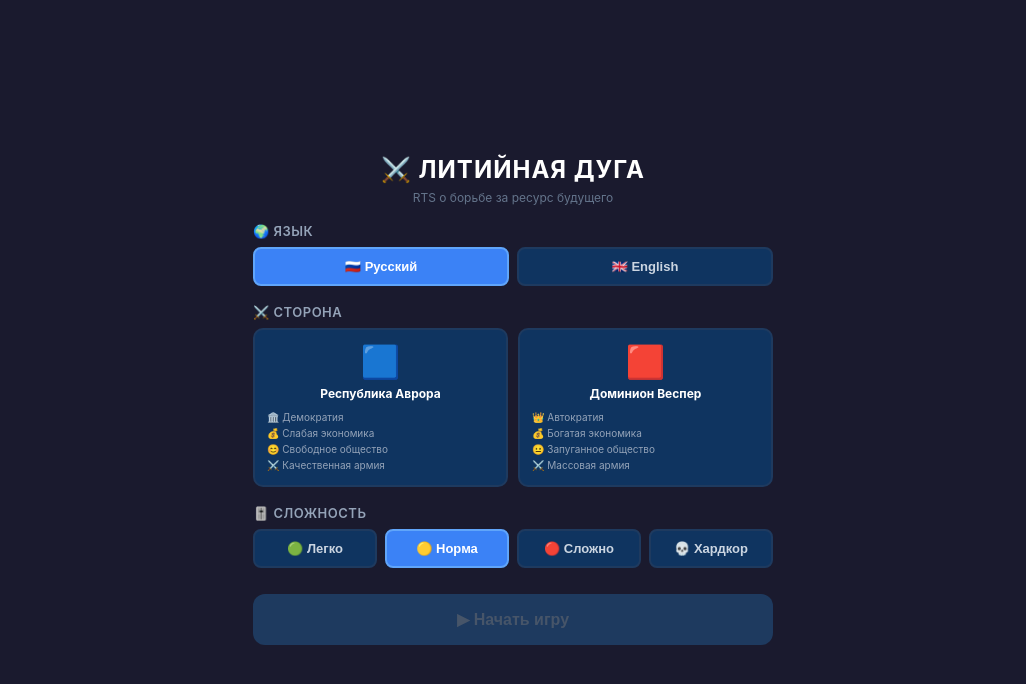
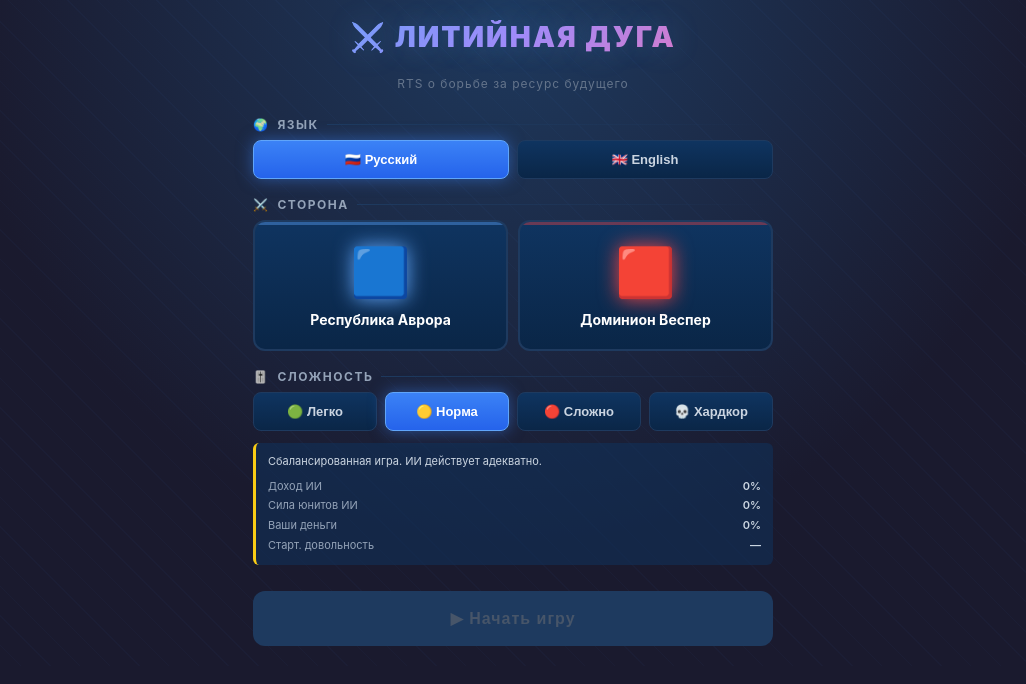
Before and after one commit to RazrabNew/lithium-arc, a plain HTML site: page index.html in a window 1280 px wide. Shown: the whole page, without its empty margins (127-1153 px from the left). Drawn offline with Linux system fonts and the light colour scheme.

Commit message:
Add files via upload

```diff
--- a/game.js
+++ b/game.js
@@ -38,23 +38,35 @@ const LANG = {
     language: 'Язык', faction: 'Сторона', difficulty: 'Сложность',
     startGame: 'Начать игру',
     auroraName: 'Республика Аврора', vesperName: 'Доминион Веспер',
-    democracy: 'Демократия', autocracy: 'Автократия',
-    weakEcon: 'Слабая экономика', richEcon: 'Богатая экономика',
-    freeSociety: 'Свободное общество', scaredSociety: 'Запуганное общество',
-    qualityArmy: 'Качественная армия', massArmy: 'Массовая армия',
     easy: 'Легко', normal: 'Норма', hard: 'Сложно', insane: 'Хардкор',
     population: 'население', satisfaction: 'довольность', corruption: 'коррупция',
+
+    diffEasy: 'Спокойное знакомство. ИИ медлит, у вас запас ресурсов.',
+    diffNormal: 'Сбалансированная игра. ИИ действует адекватно.',
+    diffHard: 'ИИ агрессивнее и богаче. У вас меньше денег.',
+    diffInsane: 'Максимальное давление. ИИ доминирует, вы начинаете в кризисе.',
+
+    aiIncome: 'Доход ИИ',
+    aiUnits: 'Сила юнитов ИИ',
+    playerMoney: 'Ваши деньги',
+    playerSat: 'Старт. довольность',
   },
   en: {
     language: 'Language', faction: 'Faction', difficulty: 'Difficulty',
     startGame: 'Start game',
     auroraName: 'Aurora Republic', vesperName: 'Vesper Dominion',
-    democracy: 'Democracy', autocracy: 'Autocracy',
-    weakEcon: 'Weak economy', richEcon: 'Rich economy',
-    freeSociety: 'Free society', scaredSociety: 'Fearful society',
-    qualityArmy: 'Quality army', massArmy: 'Mass army',
     easy: 'Easy', normal: 'Normal', hard: 'Hard', insane: 'Insane',
     population: 'population', satisfaction: 'satisfaction', corruption: 'corruption',
+
+    diffEasy: 'A calm introduction. AI is slow, you have resource surplus.',
+    diffNormal: 'Balanced game. AI acts reasonably.',
+    diffHard: 'AI is more aggressive and richer. You have less money.',
+    diffInsane: 'Maximum pressure. AI dominates, you start in crisis.',
+
+    aiIncome: 'AI income',
+    aiUnits: 'AI unit power',
+    playerMoney: 'Your money',
+    playerSat: 'Start satisfaction',
   },
 };
 
@@ -83,6 +95,11 @@ function applyLanguage(lang) {
     if (dict[key]) el.textContent = dict[key];
   });
   localStorage.setItem('lang', lang);
+
+  // Обновить описание сложности на новом языке
+  if (state.settings.difficulty) {
+    updateDifficultyDesc(state.settings.difficulty);
+  }
 }
 
 function selectFaction(faction) {
@@ -98,7 +115,30 @@ function selectDifficulty(diff) {
   document.querySelectorAll('.diff-btn').forEach(b =>
     b.classList.toggle('selected', b.dataset.diff === diff)
   );
+  updateDifficultyDesc(diff);
   checkReady();
+}
+
+function updateDifficultyDesc(diff) {
+  const dict = LANG[state.settings.language];
+  const d = DIFFICULTY[diff];
+  const el = document.getElementById('difficulty-desc');
+  el.dataset.diff = diff;
+
+  const pct = (mult) => {
+    const val = Math.round((mult - 1) * 100);
+    return (val > 0 ? '+' : '') + val + '%';
+  };
+
+  const cap = diff.charAt(0).toUpperCase() + diff.slice(1);
+
+  el.innerHTML = `
+    <div style="margin-bottom:6px;color:#cbd5e1">${dict['diff' + cap]}</div>
+    <div class="row-desc"><span>${dict.aiIncome}</span><span>${pct(d.aiIncomeMult)}</span></div>
+    <div class="row-desc"><span>${dict.aiUnits}</span><span>${pct(d.aiUnitMult)}</span></div>
+    <div class="row-desc"><span>${dict.playerMoney}</span><span>${pct(d.playerMoneyMult)}</span></div>
+    <div class="row-desc"><span>${dict.playerSat}</span><span>${d.playerSatPenalty > 0 ? '−' + d.playerSatPenalty + '%' : '—'}</span></div>
+  `;
 }
 
 function checkReady() {
@@ -135,6 +175,9 @@ document.getElementById('start-btn').addEventListener('click', startGame);
     b.classList.toggle('selected', b.dataset.lang === lang);
   });
   applyLanguage(lang);
+
+  // Показать описание дефолтной сложности
+  updateDifficultyDesc(state.settings.difficulty);
 })();
 
 // ============ СТАРТ ИГРЫ ============
--- a/index.html
+++ b/index.html
@@ -30,22 +30,10 @@
           <div class="faction-card" data-faction="aurora">
             <div class="faction-flag">🟦</div>
             <div class="faction-name" data-i18n="auroraName">Республика Аврора</div>
-            <ul class="faction-traits">
-              <li>🏛️ <span data-i18n="democracy">Демократия</span></li>
-              <li>💰 <span data-i18n="weakEcon">Слабая экономика</span></li>
-              <li>😊 <span data-i18n="freeSociety">Свободное общество</span></li>
-              <li>⚔️ <span data-i18n="qualityArmy">Качественная армия</span></li>
-            </ul>
           </div>
           <div class="faction-card" data-faction="vesper">
             <div class="faction-flag">🟥</div>
             <div class="faction-name" data-i18n="vesperName">Доминион Веспер</div>
-            <ul class="faction-traits">
-              <li>👑 <span data-i18n="autocracy">Автократия</span></li>
-              <li>💰 <span data-i18n="richEcon">Богатая экономика</span></li>
-              <li>😐 <span data-i18n="scaredSociety">Запуганное общество</span></li>
-              <li>⚔️ <span data-i18n="massArmy">Массовая армия</span></li>
-            </ul>
           </div>
         </div>
       </div>
@@ -59,6 +47,7 @@
           <button class="opt-btn diff-btn" data-diff="hard">🔴 <span data-i18n="hard">Сложно</span></button>
           <button class="opt-btn diff-btn" data-diff="insane">💀 <span data-i18n="insane">Хардкор</span></button>
         </div>
+        <div id="difficulty-desc" class="difficulty-desc"></div>
       </div>
 
       <!-- Старт -->
@@ -71,6 +60,7 @@
   <!-- ===== ИГРА ===== -->
   <div id="game-screen" class="screen hidden">
     <div id="hud">
+      <div class="hud-row resources">
         <div class="stat">
           <span class="icon">💰</span>
           <div class="stat-body">
@@ -80,29 +70,24 @@
         </div>
         <div class="stat">
           <span class="icon">👥</span>
-        <div class="stat-body">
           <span class="value" id="population">0</span>
-          <span class="sub" data-i18n="population">население</span>
-        </div>
         </div>
         <div class="stat">
           <span class="icon">😊</span>
-        <div class="stat-body">
           <span class="value" id="satisfaction">0%</span>
-          <span class="sub" data-i18n="satisfaction">довольность</span>
-        </div>
         </div>
         <div class="stat">
           <span class="icon">🕳️</span>
-        <div class="stat-body">
           <span class="value" id="corruption">0%</span>
-          <span class="sub" data-i18n="corruption">коррупция</span>
         </div>
       </div>
-      <div class="controls">
+
+      <div class="hud-row controls-row">
+        <div class="speed-group">
           <button class="speed-btn" data-speed="1">×1</button>
           <button class="speed-btn" data-speed="2">×2</button>
           <button class="speed-btn" data-speed="4">×4</button>
+        </div>
         <button id="pause-btn">⏸</button>
       </div>
     </div>
--- a/style.css
+++ b/style.css
@@ -23,6 +23,16 @@ body {
   overflow-y: auto;
   padding: 20px 16px;
   align-items: center;
+  background: radial-gradient(circle at 50% 0%, #1e3a5f 0%, #1a1a2e 60%);
+  position: relative;
+}
+
+#menu::before {
+  content: '';
+  position: absolute;
+  inset: 0;
+  background-image: repeating-linear-gradient(45deg, transparent, transparent 20px, rgba(59, 130, 246, 0.03) 20px, rgba(59, 130, 246, 0.03) 21px);
+  pointer-events: none;
 }
 
 .menu-container {
@@ -32,20 +42,29 @@ body {
   flex-direction: column;
   gap: 18px;
   margin: auto 0;
+  position: relative;
+  z-index: 1;
 }
 
 .game-title {
   text-align: center;
-  font-size: 24px;
-  color: #fff;
-  letter-spacing: 1px;
+  font-size: 28px;
+  font-weight: 900;
+  letter-spacing: 2px;
+  background: linear-gradient(135deg, #60a5fa 0%, #a78bfa 50%, #f472b6 100%);
+  -webkit-background-clip: text;
+  -webkit-text-fill-color: transparent;
+  background-clip: text;
+  text-shadow: 0 0 30px rgba(96, 165, 250, 0.3);
+  margin-bottom: 4px;
 }
 
 .game-subtitle {
   text-align: center;
   font-size: 12px;
   color: #64748b;
-  margin-top: -12px;
+  letter-spacing: 1px;
+  margin-bottom: 8px;
 }
 
 .menu-section {
@@ -55,11 +74,21 @@ body {
 }
 
 .section-label {
-  font-size: 13px;
+  display: flex;
+  align-items: center;
+  gap: 8px;
+  font-size: 12px;
   color: #94a3b8;
-  font-weight: 600;
+  font-weight: 700;
   text-transform: uppercase;
-  letter-spacing: 0.5px;
+  letter-spacing: 1.5px;
+}
+
+.section-label::after {
+  content: '';
+  flex: 1;
+  height: 1px;
+  background: linear-gradient(90deg, #1e3a5f 0%, transparent 100%);
 }
 
 .row {
@@ -71,10 +100,10 @@ body {
 .opt-btn {
   flex: 1;
   min-width: 70px;
-  padding: 10px 12px;
-  background: #0f3460;
+  padding: 11px 12px;
+  background: linear-gradient(180deg, #0f3460 0%, #0a2647 100%);
   color: #cbd5e1;
-  border: 2px solid #1e3a5f;
+  border: 1px solid #1e3a5f;
   border-radius: 8px;
   font-size: 13px;
   font-weight: 600;
@@ -82,10 +111,13 @@ body {
   transition: all 0.15s;
 }
 
+.opt-btn:hover { border-color: #3b82f6; color: #fff; }
+
 .opt-btn.selected {
-  background: #3b82f6;
+  background: linear-gradient(180deg, #3b82f6 0%, #2563eb 100%);
   color: #fff;
   border-color: #60a5fa;
+  box-shadow: 0 0 16px rgba(59, 130, 246, 0.5);
 }
 
 .opt-btn:active { transform: scale(0.97); }
@@ -98,90 +130,158 @@ body {
 }
 
 .faction-card {
-  padding: 12px;
-  background: #0f3460;
+  padding: 20px 12px;
+  background: linear-gradient(180deg, #0f3460 0%, #0a2647 100%);
   border: 2px solid #1e3a5f;
-  border-radius: 10px;
+  border-radius: 12px;
   cursor: pointer;
-  transition: all 0.15s;
+  transition: all 0.2s;
   text-align: center;
+  position: relative;
+  overflow: hidden;
 }
 
-.faction-card.selected {
-  border-color: #60a5fa;
-  background: #1e3a5f;
-  box-shadow: 0 0 0 2px #3b82f6 inset;
+.faction-card::before {
+  content: '';
+  position: absolute;
+  top: 0; left: 0; right: 0;
+  height: 3px;
+  background: currentColor;
+  opacity: 0.4;
 }
 
-.faction-card[data-faction="aurora"].selected { border-color: #3b82f6; }
-.faction-card[data-faction="vesper"].selected { border-color: #dc2626; box-shadow: 0 0 0 2px #dc2626 inset; }
+.faction-card[data-faction="aurora"] { color: #60a5fa; }
+.faction-card[data-faction="vesper"] { color: #ef4444; }
 
-.faction-flag { font-size: 32px; margin-bottom: 6px; }
+.faction-card:hover { transform: translateY(-2px); box-shadow: 0 4px 20px rgba(0, 0, 0, 0.3); }
+
+.faction-card.selected {
+  background: linear-gradient(180deg, #1e3a5f 0%, #0f3460 100%);
+  transform: translateY(-2px);
+}
+
+.faction-card[data-faction="aurora"].selected {
+  border-color: #3b82f6;
+  box-shadow: 0 0 24px rgba(59, 130, 246, 0.4), 0 0 0 2px #3b82f6 inset;
+}
+
+.faction-card[data-faction="vesper"].selected {
+  border-color: #dc2626;
+  box-shadow: 0 0 24px rgba(220, 38, 38, 0.4), 0 0 0 2px #dc2626 inset;
+}
+
+.faction-flag {
+  font-size: 48px;
+  margin-bottom: 10px;
+  filter: drop-shadow(0 0 10px currentColor);
+}
 
 .faction-name {
-  font-size: 12px;
+  font-size: 14px;
   font-weight: bold;
   color: #fff;
-  margin-bottom: 8px;
-  line-height: 1.2;
+  line-height: 1.3;
 }
 
-.faction-traits {
-  list-style: none;
-  text-align: left;
-  font-size: 10px;
+/* Описание сложности */
+.difficulty-desc {
+  margin-top: 4px;
+  padding: 10px 12px;
+  background: rgba(15, 52, 96, 0.5);
+  border-left: 3px solid #3b82f6;
+  border-radius: 6px;
+  font-size: 11px;
   color: #94a3b8;
   line-height: 1.6;
+  transition: all 0.2s;
 }
+
+.difficulty-desc .row-desc {
+  display: flex;
+  justify-content: space-between;
+  padding: 1px 0;
+}
+
+.difficulty-desc .row-desc span:last-child {
+  color: #cbd5e1;
+  font-weight: 600;
+}
+
+.difficulty-desc[data-diff="easy"]   { border-left-color: #4ade80; }
+.difficulty-desc[data-diff="normal"] { border-left-color: #facc15; }
+.difficulty-desc[data-diff="hard"]   { border-left-color: #f97316; }
+.difficulty-desc[data-diff="insane"] { border-left-color: #dc2626; }
 
 /* Кнопка старта */
 #start-btn {
   margin-top: 8px;
-  padding: 16px;
-  background: #4ade80;
-  color: #0f172a;
+  padding: 18px;
+  background: linear-gradient(135deg, #22c55e 0%, #16a34a 100%);
+  color: #fff;
   border: none;
   border-radius: 12px;
   font-size: 16px;
   font-weight: bold;
+  letter-spacing: 1px;
   cursor: pointer;
-  transition: all 0.15s;
+  transition: all 0.2s;
+  box-shadow: 0 4px 20px rgba(34, 197, 94, 0.3);
+}
+
+#start-btn:not(:disabled) { animation: pulse 2s ease-in-out infinite; }
+
+@keyframes pulse {
+  0%, 100% { box-shadow: 0 4px 20px rgba(34, 197, 94, 0.3); }
+  50% { box-shadow: 0 4px 30px rgba(34, 197, 94, 0.6); }
 }
 
 #start-btn:disabled {
   background: #1e3a5f;
   color: #475569;
   cursor: not-allowed;
+  box-shadow: none;
+  animation: none;
 }
 
-#start-btn:not(:disabled):active { transform: scale(0.98); }
+#start-btn:not(:disabled):active { transform: scale(0.97); }
 
 /* ===== HUD (игровой экран) ===== */
 #hud {
+  background: #16213e;
+  border-bottom: 1px solid #0f3460;
+  flex-shrink: 0;
+}
+
+.hud-row {
   display: flex;
   align-items: center;
-  gap: 6px;
-  padding: 6px 8px;
-  background: #16213e;
+  gap: 8px;
+  padding: 6px 10px;
+}
+
+.resources {
+  justify-content: space-between;
   border-bottom: 1px solid #0f3460;
-  font-size: 12px;
-  overflow-x: auto;
-  -webkit-overflow-scrolling: touch;
-  flex-shrink: 0;
+}
+
+.controls-row {
+  justify-content: space-between;
+  padding: 8px 10px;
 }
 
 .stat {
   display: flex;
   align-items: center;
   gap: 5px;
-  padding: 4px 7px;
+  padding: 4px 8px;
   background: #0f3460;
   border-radius: 6px;
   white-space: nowrap;
-  flex-shrink: 0;
+  min-width: 0;
 }
 
-.stat .icon { font-size: 15px; }
+.stat .icon { font-size: 14px; flex-shrink: 0; }
+.stat .value { font-weight: bold; font-size: 13px; color: #fff; }
 
 .stat-body {
   display: flex;
@@ -189,7 +289,6 @@ body {
   line-height: 1.1;
 }
 
-.stat .value { font-weight: bold; font-size: 12px; color: #fff; }
 .stat .sub { font-size: 9px; color: #94a3b8; }
 
 #satisfaction.sat-good { color: #4ade80; }
@@ -203,17 +302,18 @@ body {
 #income.positive { color: #4ade80; }
 #income.negative { color: #dc2626; }
 
-.controls { display: flex; gap: 4px; margin-left: auto; flex-shrink: 0; }
+.speed-group { display: flex; gap: 4px; }
 
 .speed-btn, #pause-btn {
   background: #0f3460;
   color: #94a3b8;
   border: 1px solid #1e3a5f;
   border-radius: 6px;
-  padding: 5px 9px;
-  font-size: 12px;
+  padding: 6px 12px;
+  font-size: 13px;
   font-weight: bold;
   cursor: pointer;
+  transition: all 0.15s;
 }
 
 .speed-btn.active {
@@ -228,6 +328,8 @@ body {
   border-color: #facc15;
 }
 
+.speed-btn:active, #pause-btn:active { transform: scale(0.95); }
+
 #game {
   width: 100%;
   height: 100%;
```
Lines whose indentation alone changed are shown as unchanged.
